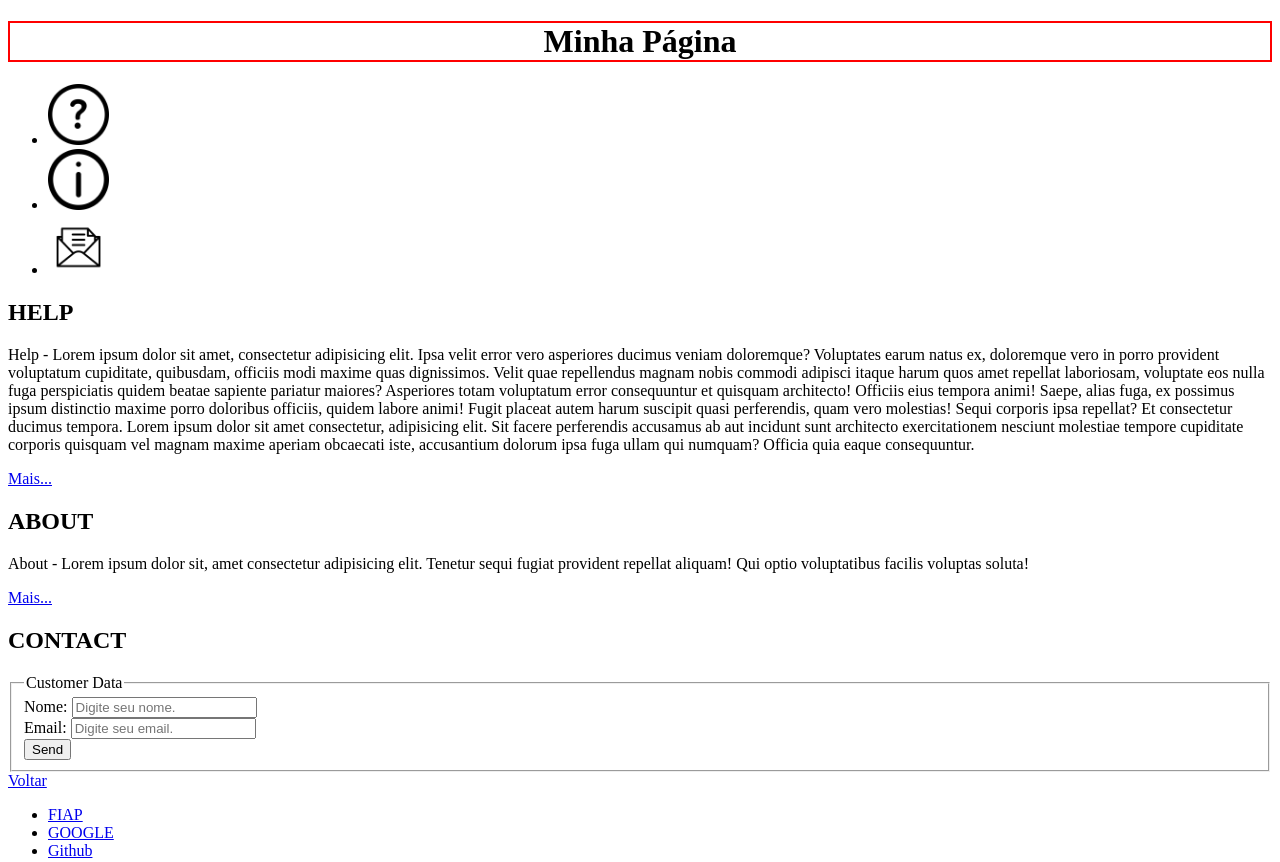
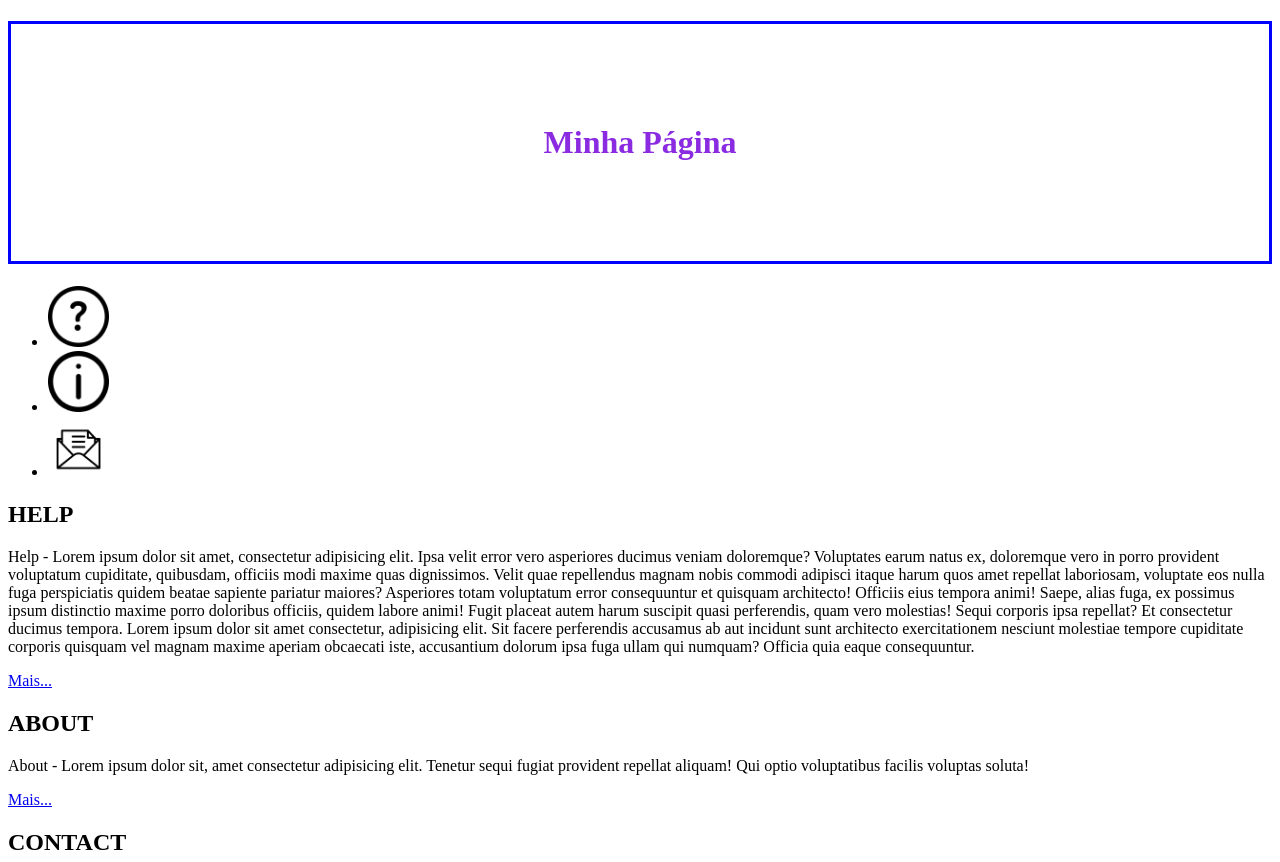
Before and after one commit to luizkamada1/html, a plain HTML site: page index.html in a window 1280 px wide. Shown: the top 862 px of the page. Drawn offline with Linux system fonts and the light colour scheme.

Commit message:
Introdução ao CSS puro.

```diff
--- a/index.html
+++ b/index.html
@@ -7,14 +7,27 @@
     <meta charset="UTF-8" />
     <meta name="viewport" content="width=device-width, initial-scale=1.0" />
     <title>HOME</title>
+
+    <!-- Este é um bloco STYLE - É considerado CSS INTERNO. -->
+    <style>
+
+      h1{
+        text-align: center;
+        border: solid  3px #0000ff;
+         color: blueviolet;
+         padding-top: 100px;
+         padding-bottom: 100px;
+      }
+
+    </style>
+
+
   </head>
   <body>
     <span id="topo"></span>
     <div class="container">
       <header class="cabecalho">
-        <h1 style="text-align: center; border: solid 2px #ff0000">
-          Minha Página
-        </h1>
+        <h1>Minha Página</h1>
 
         <nav>
           <ul>
```
